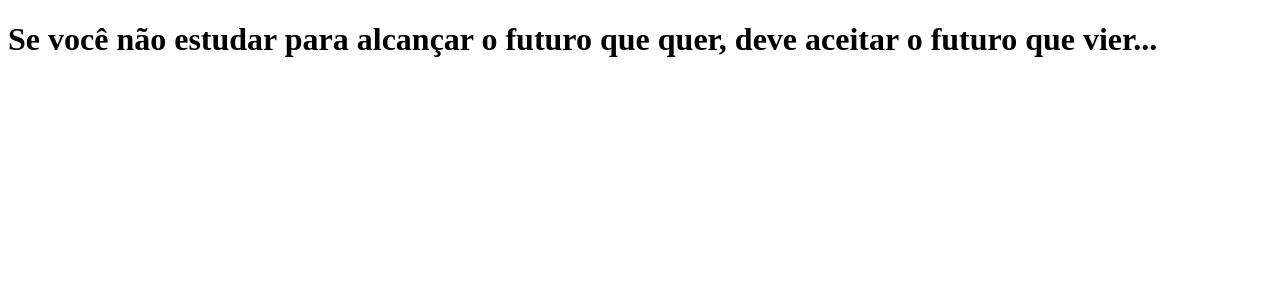
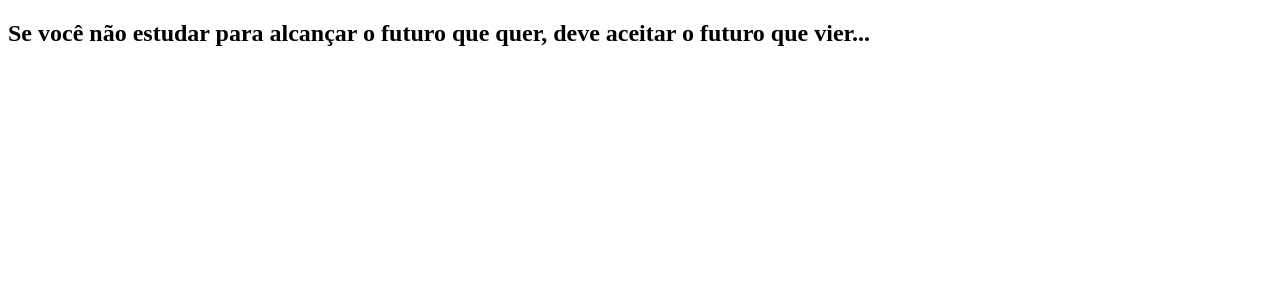
Before and after one commit to JhonattaCosta/myrep, a Next.js app: page / in a window 1280 px wide. Shown: the top 300 px of the page. Built offline with nearby package versions, Linux system fonts and the light colour scheme.

Commit message:
Alteração no arquivo index.js

```diff
--- a/pages/index.js
+++ b/pages/index.js
@@ -1,5 +1,5 @@
 function Home() {
-    return <h1>Se você não estudar para alcançar o futuro que quer, deve aceitar o futuro que vier...</h1>
+    return <h2>Se você não estudar para alcançar o futuro que quer, deve aceitar o futuro que vier...</h2>
 }
 
 export default Home;
```
